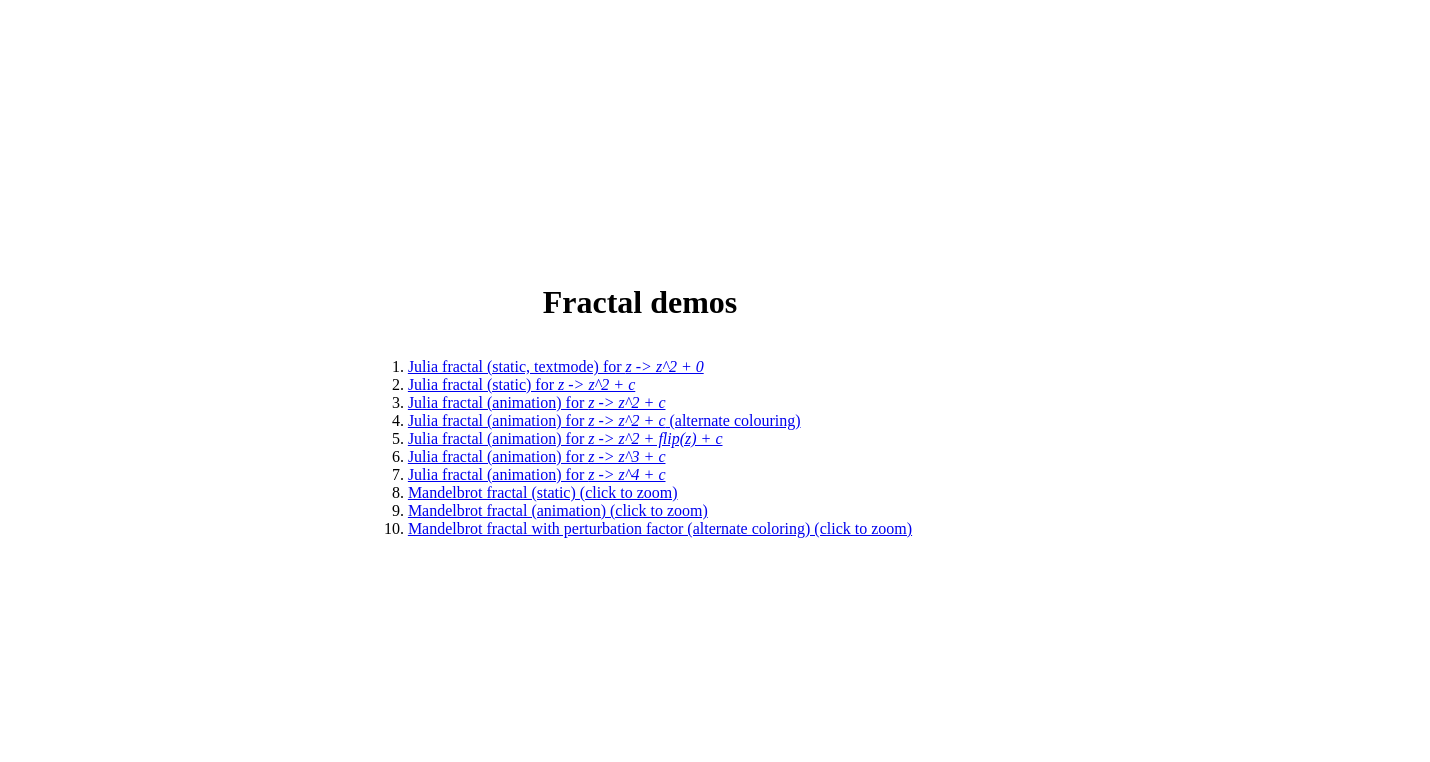
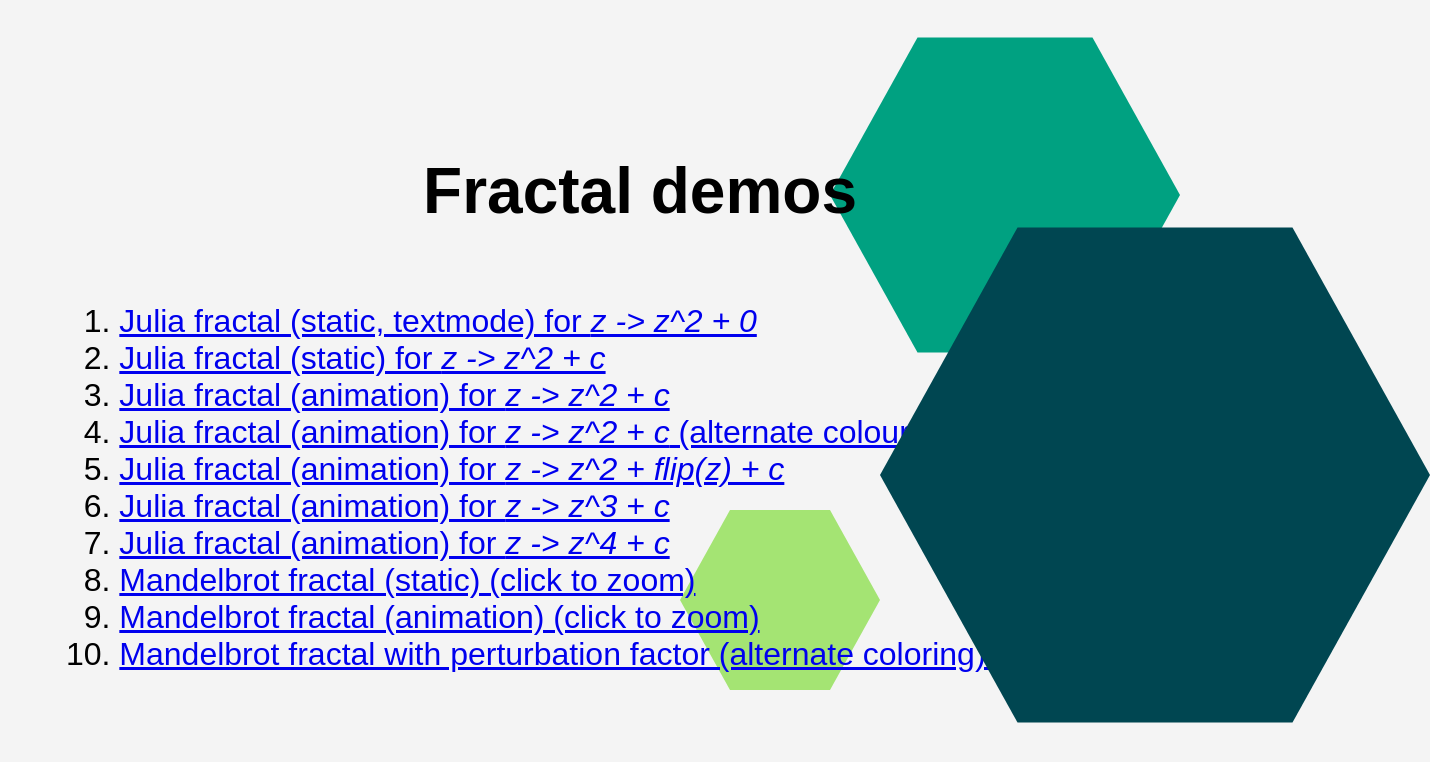
Before and after one commit to wzychla/julia-mandelbrot-demos, a website: page index.html in a window 1280 px wide. Shown: the whole page, 1430 px wide, since content can reach past the window. Drawn offline with Linux system fonts and the light colour scheme.

Commit message:
Styling moved to external css

```diff
--- /dev/null
+++ b/index.css
@@ -0,0 +1,49 @@
+html, body {
+    height: 100%;
+}
+body {
+    display: flex;
+    flex-direction: column;
+    align-items: center;
+    justify-content: center;
+    background-color: #f4f4f4;
+    font-family: sans-serif;
+}
+
+.large-text {
+    font-size: 2rem;
+}
+
+.hex1 {
+    background: #00a181;
+    clip-path: polygon(25% 5%, 75% 5%, 100% 50%, 75% 95%, 25% 95%, 0% 50%);
+    position: absolute;
+    top: 20px;
+    right: 100px;
+    width: 350px;
+    height: 350px;
+    z-index: -1;
+}
+.hex2 {
+    background: #004651;
+    clip-path: polygon(25% 5%, 75% 5%, 100% 50%, 75% 95%, 25% 95%, 0% 50%);
+    position: absolute;
+    top: 200px;
+    right: -150px;
+    width: 550px;
+    height: 550px;
+}
+.hex3 {
+    background: #A4E473;
+    clip-path: polygon(25% 5%, 75% 5%, 100% 50%, 75% 95%, 25% 95%, 0% 50%);
+    position: absolute;
+    top: 500px;
+    right: 400px;
+    width: 200px;
+    height: 200px;
+    z-index: -1;
+}
+
+#julia {
+    font-family: 'Courier New', Courier, monospace;
+}
--- a/index.html
+++ b/index.html
@@ -5,19 +5,9 @@
     <meta http-equiv="X-UA-Compatible" content="IE=edge">
     <meta name="viewport" content="width=device-width, initial-scale=1.0">
     <title>Fractal demo</title>
-    <style>
-        html, body {
-            height: 100%;
-        }
-        body {
-            display: flex;
-            flex-direction: column;
-            align-items: center;
-            justify-content: center;
-        }
-    </style>
+    <link rel="stylesheet" href="index.css">
 </head>
-<body>
+<body class="large-text">
     <h1>Fractal demos</h1>
 
     <ol>
@@ -32,5 +22,10 @@
         <li><a href="mandel2.html">Mandelbrot fractal (animation) (click to zoom)</i></a></li>
         <li><a href="mandel2_biomorph.html">Mandelbrot fractal with perturbation factor (alternate coloring) (click to zoom)</i></a></li>
     </ol>
+
+    <div class="hex1"></div>
+    <div class="hex2"></div>
+    <div class="hex3"></div>
+
 </body>
 </html>
```
Also changed, not shown: julia0.html (+1 -7 lines), julia1.html (+1 -7 lines), julia3.html (+1 -7 lines), julia4.html (+1 -7 lines), julia_biomorph.html (+1 -7 lines), julia_static.html (+1 -7 lines), julia_text.html (+1 -11 lines), mandel.html (+1 -7 lines), mandel2.html (+1 -7 lines), mandel2_biomorph.html (+2 -8 lines).
